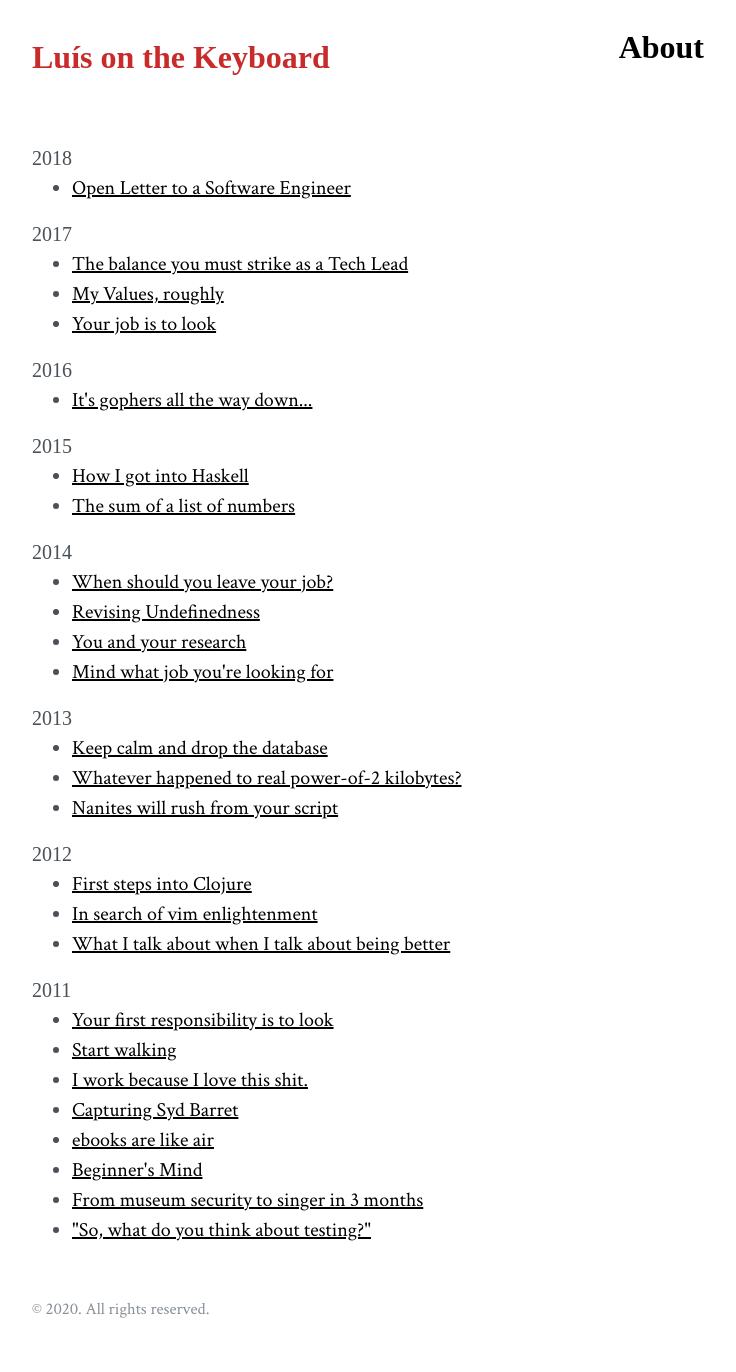
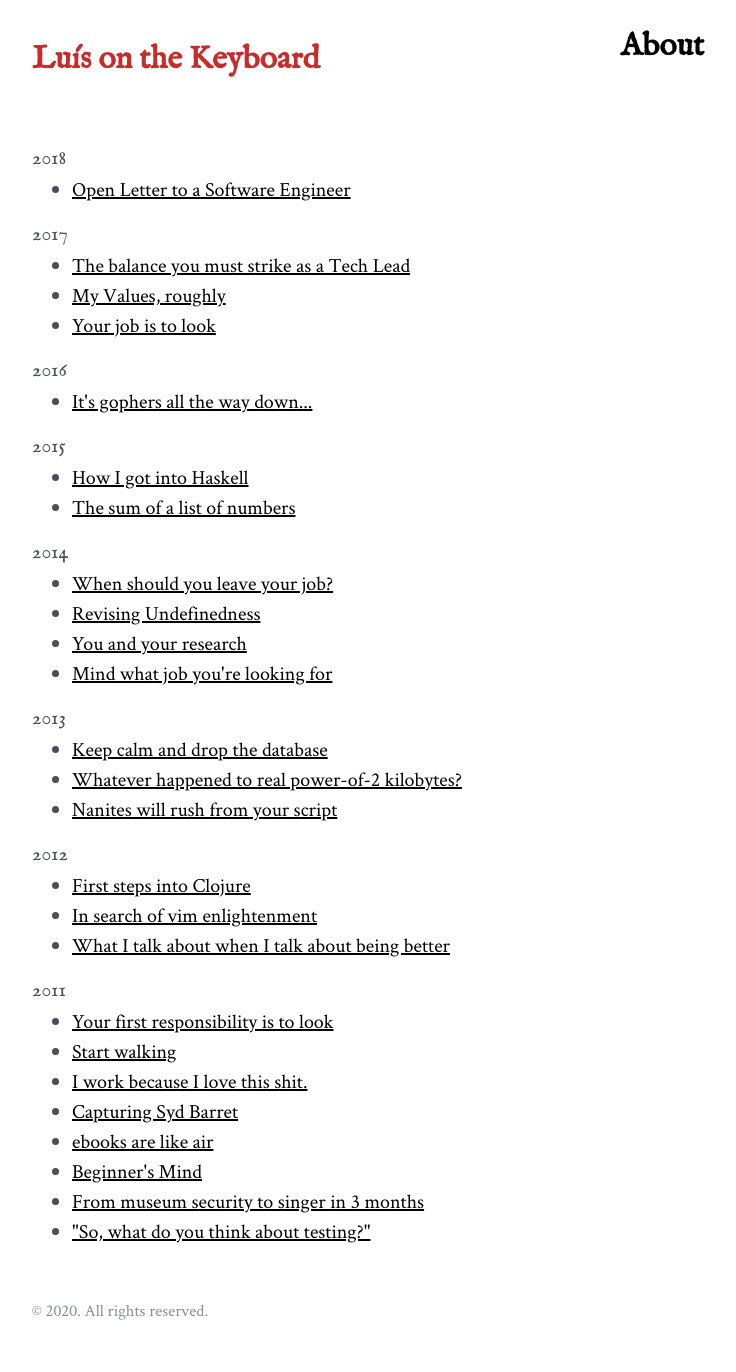
Before and after one commit to luisonthekeyboard/luisonthekeyboard.com, a Jekyll site: the page built from index.html, in a window 1280 px wide. Shown: the whole page, without its empty margins (272-1008 px from the left). Built offline with Jekyll 4.4.1, drawn with Linux system fonts in a browser that asks for light colours; some web fonts are replaced.

Commit message:
Get rid of GoogleFonts call.

```diff
--- a/_includes/head.html
+++ b/_includes/head.html
@@ -10,8 +10,6 @@
     {% endif %}
   </title>
 
-  <link rel="stylesheet" href="https://fonts.googleapis.com/css?family=IM+Fell+English">
-  <link rel="stylesheet" href="https://fonts.googleapis.com/css?family=Crimson+Text">
   <link rel="stylesheet" href="{{ 'styles.css' | relative_url }}">
   <link rel="apple-touch-icon-precomposed" sizes="144x144" href="{{ '/assets/apple-touch-icon-precomposed.png' | relative_url }}">
   <link rel="shortcut icon" href="{{ '/assets/favicon.ico' | relative_url }}">
--- a/styles.scss
+++ b/styles.scss
@@ -2,6 +2,21 @@
 # Use a comment to ensure Jekyll reads the file to be transformed into CSS later
 # only main files contain this front matter, not partials.
 ---
+
+@font-face {
+  font-family: 'IM Fell English';
+  src: local('IM FELL English Roman'), local('IM_FELL_English_Roman'),
+  url('assets/im-fell-english.woff2') format('woff2'),
+  url('assets/im-fell-english.woff') format('woff');
+}
+
+@font-face {
+  font-family: 'Crimson Text';
+  src: local('Crimson Text Regular'), local('CrimsonText-Regular'),
+  url('assets/crimson-text.woff2') format('woff2'),
+  url('assets/crimson-text.woff') format('woff');
+}
+
 
 @import "variables";
 @import "base";
```
Also changed, not shown: assets/crimson-text.woff (added), assets/crimson-text.woff2 (added), assets/im-fell-english.woff (added), assets/im-fell-english.woff2 (added).
